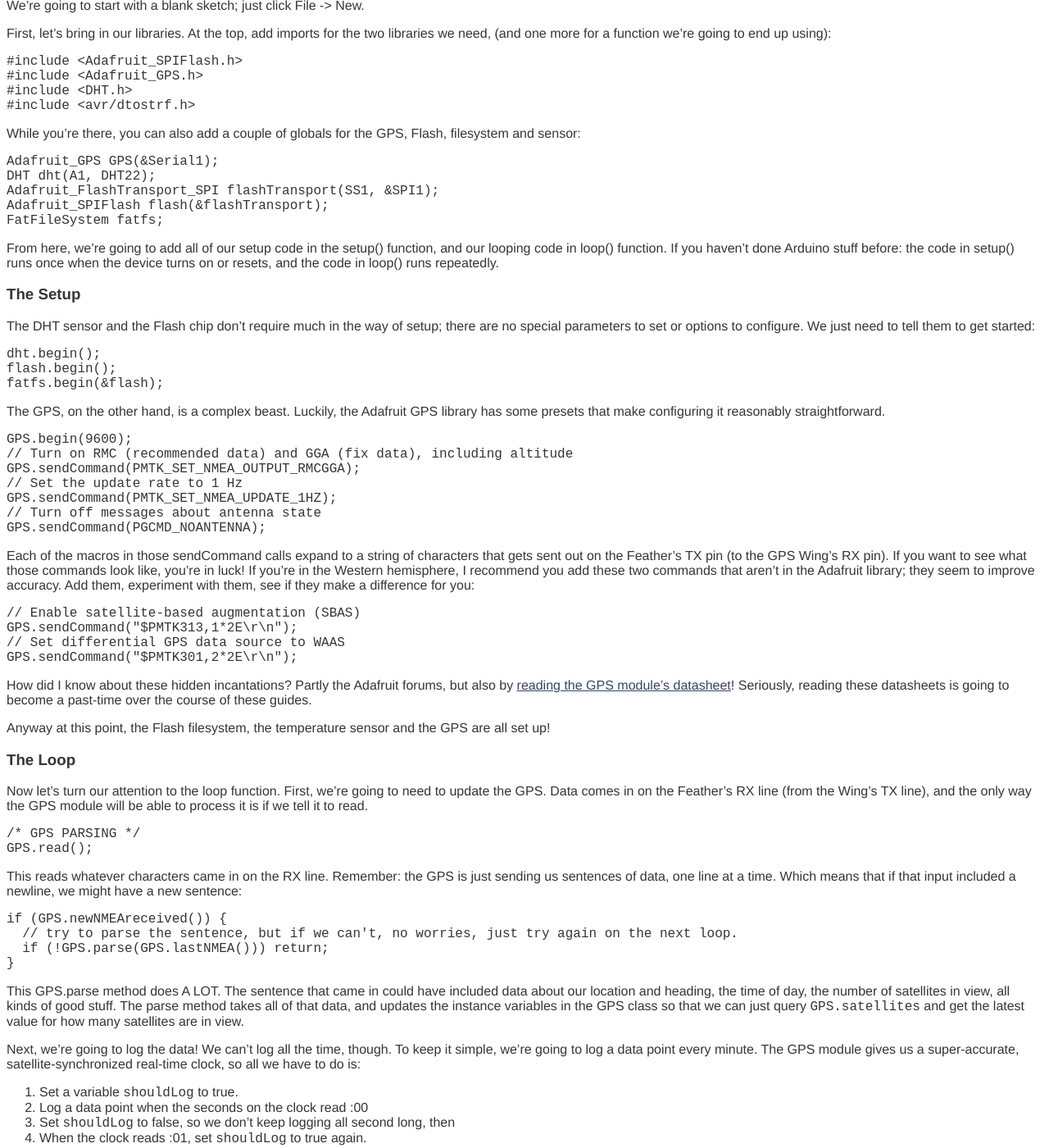
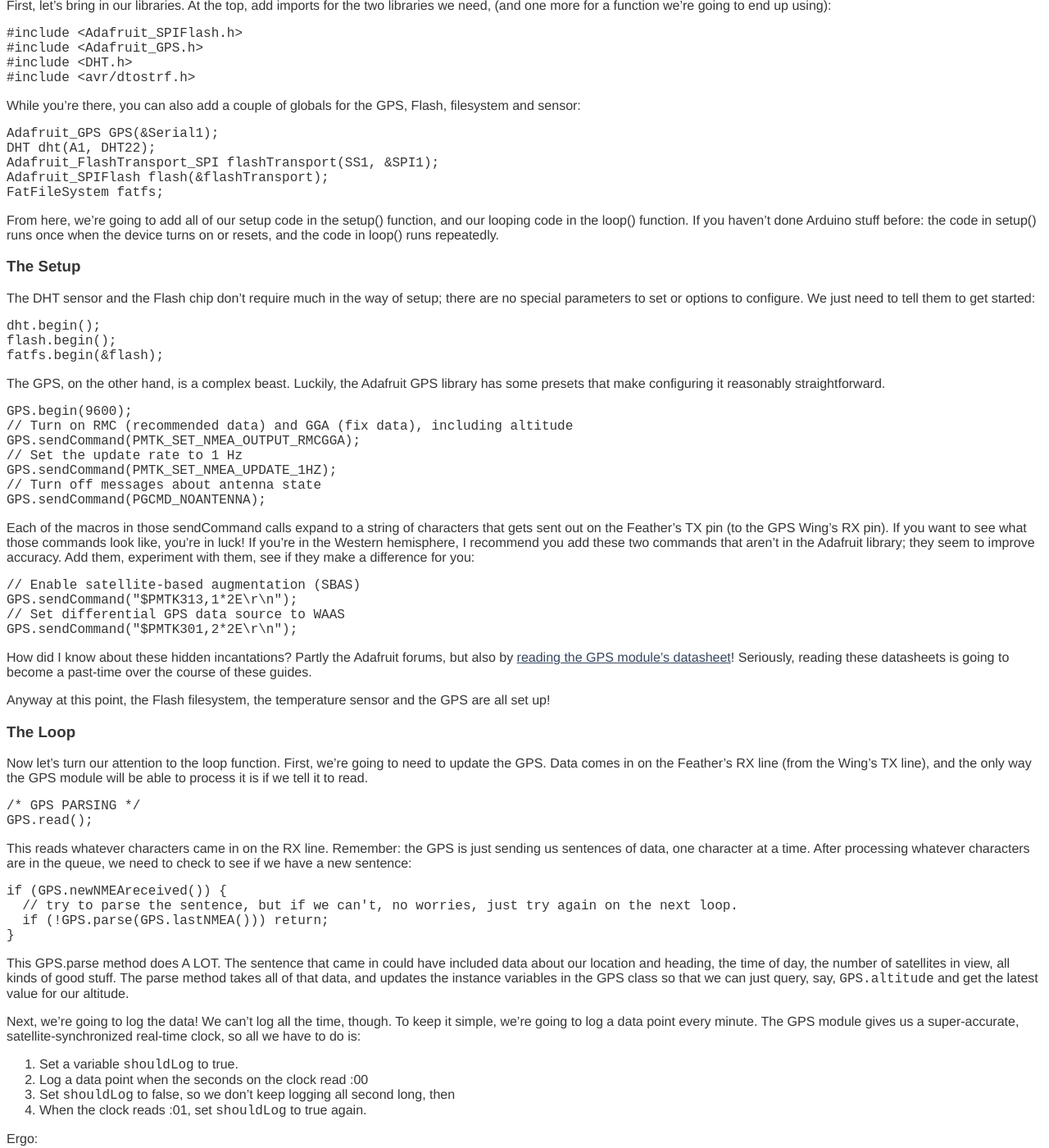
Before and after one commit to joeycastillo/oddlyspecific.org, a Jekyll site: the page built from _posts/2020-02-20-road-to-book-1-the-hiking-log.md, in a window 1280 px wide and 1400 px high, scrolled down 32408 px. Shown: the whole window at 82% size. Built offline with Jekyll 4.4.1, drawn with Linux system fonts in a browser that asks for light colours; nearby versions of some CDN libraries; some of the changed text lies outside the part shown.

Commit message:
fix some typos

````diff
--- a/_posts/2020-02-20-road-to-book-1-the-hiking-log.md
+++ b/_posts/2020-02-20-road-to-book-1-the-hiking-log.md
@@ -53,7 +53,7 @@
 * [Half-size solderless breadboard](https://www.adafruit.com/product/64)
 * For 3D Printing: [wood-fill PLA](https://www.monoprice.com/product?p_id=12507)
 
-The overall build will look something like this, if you imagine that the two boards mounted on top of each other:
+The overall build will look something like this, if you imagine the two boards mounted on top of each other:
 
 ![A visual diagram of two boards side by side, connecting a sensor to power, data and ground pins, as well a toggle switch connecting a pin marked "enable" to GND](/assets/images/posts/2020-02-20-fritzing.png)
 
@@ -122,7 +122,7 @@
 
 A quick primer on GPS, because I honestly didn't understand this at first. GPS isn't like your cell phone service. There's no two-way communication with the GPS constellation; the satellites don't see you there, and they certainly don't "know" anything about where you are. All each satellite broadcasts is its own position in space, along with a very precise timestamp indicating when it sent that data. A GPS module (like the one on on the wing) listens for these signals, and when it has a few of them from a few satellites, it can use that time and distance data to triangulate your exact position on the globe.
 
-At that point, all it has to do is communicate it to us. The communication standard that the FeatherWing uses is just lines of ASCII text that it sends, one line at a time, through the TX pin on the Wing (aka the RX pin on the Feather).
+At that point, all it has to do is communicate it to us. The communication standard that the FeatherWing uses is just lines of ASCII text that it sends, one character at a time, through the TX pin on the Wing (aka the RX pin on the Feather).
 
 We can also talk back to it via the TX pin on the Feather (aka the RX pin on the Wing) when we want to give it commands.
 
@@ -294,7 +292,7 @@
 FatFileSystem fatfs;
 ```
 
-From here, we're going to add all of our setup code in the setup() function, and our looping code in loop() function. If you haven't done Arduino stuff before: the code in setup() runs once when the device turns on or resets, and the code in loop() runs repeatedly.
+From here, we're going to add all of our setup code in the setup() function, and our looping code in the loop() function. If you haven't done Arduino stuff before: the code in setup() runs once when the device turns on or resets, and the code in loop() runs repeatedly.
 
 ### The Setup
 
@@ -341,7 +339,7 @@
 GPS.read();
 ```
 
-This reads whatever characters came in on the RX line. Remember: the GPS is just sending us sentences of data, one line at a time. Which means that if that input included a newline, we might have a new sentence:
+This reads whatever characters came in on the RX line. Remember: the GPS is just sending us sentences of data, one character at a time. After processing whatever characters are in the queue, we need to check to see if we have a new sentence:
 
 ```
 if (GPS.newNMEAreceived()) {
@@ -350,7 +348,7 @@
 }
 ```
 
-This GPS.parse method does A LOT. The sentence that came in could have included data about our location and heading, the time of day, the number of satellites in view, all kinds of good stuff. The parse method takes all of that data, and updates the instance variables in the GPS class so that we can just query `GPS.satellites` and get the latest value for how many satellites are in view.
+This GPS.parse method does A LOT. The sentence that came in could have included data about our location and heading, the time of day, the number of satellites in view, all kinds of good stuff. The parse method takes all of that data, and updates the instance variables in the GPS class so that we can just query, say, `GPS.altitude` and get the latest value for our altitude.
 
 Next, we're going to log the data! We can't log all the time, though. To keep it simple, we're going to log a data point every minute. The GPS module gives us a super-accurate, satellite-synchronized real-time clock, so all we have to do is:
 
````
Also changed, not shown: other parts of _posts/2020-02-20-road-to-book-1-the-hiking-log.md (+3 -5 lines).
